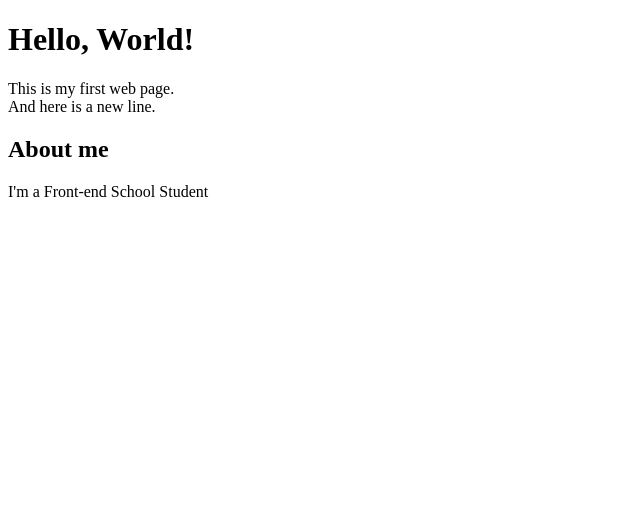
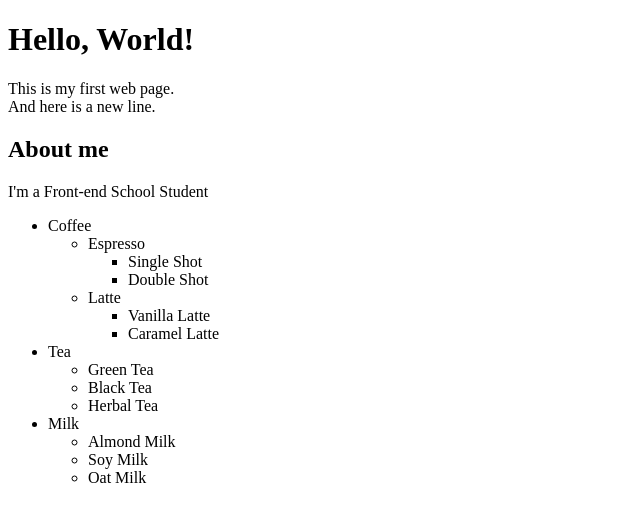
Before and after one commit to tol-san/learn-front-dev, a plain HTML site: page index.html in a window 1280 px wide. Shown: the whole page, without its empty margins (0-640 px from the left). Drawn offline with Linux system fonts and the light colour scheme.

Commit message:
Unorder list and nested list

```diff
--- a/index.html
+++ b/index.html
@@ -9,5 +9,39 @@
     <p>This is my first web page. <br>And here is a new line.</p>
     <h2>About me</h2>
     <p>I'm a Front-end School Student</p>
+
+    <!-- unorder list and nested list -->
+    <ul>
+        <li>Coffee
+            <ul>
+                <li>Espresso
+                    <ul>
+                        <li>Single Shot</li>
+                        <li>Double Shot</li>
+                    </ul>
+                </li>
+                <li>Latte
+                    <ul>
+                        <li>Vanilla Latte</li>
+                        <li>Caramel Latte</li>
+                    </ul>
+                </li>
+            </ul>
+        </li>
+        <li>Tea
+            <ul>
+                <li>Green Tea</li>
+                <li>Black Tea</li>
+                <li>Herbal Tea</li>
+            </ul>
+        </li>
+        <li>Milk
+            <ul>
+                <li>Almond Milk</li>
+                <li>Soy Milk</li>
+                <li>Oat Milk</li>
+            </ul>
+        </li>
+    </ul>
 </body>
 </html>
```
